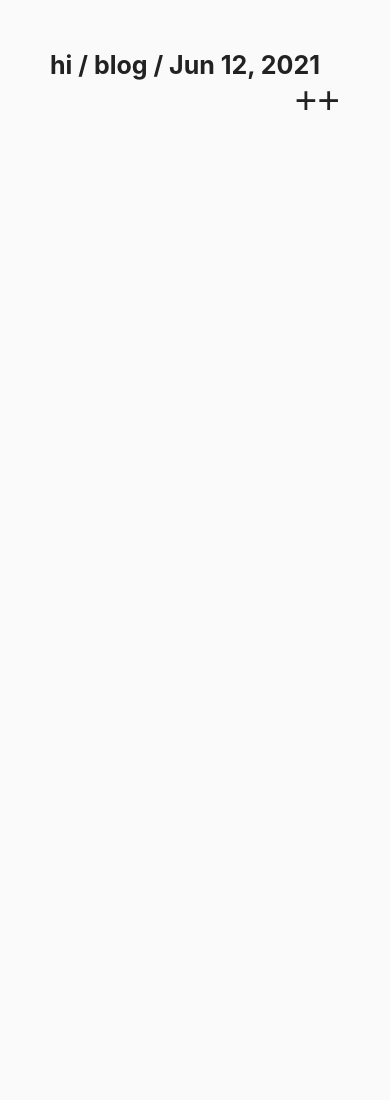
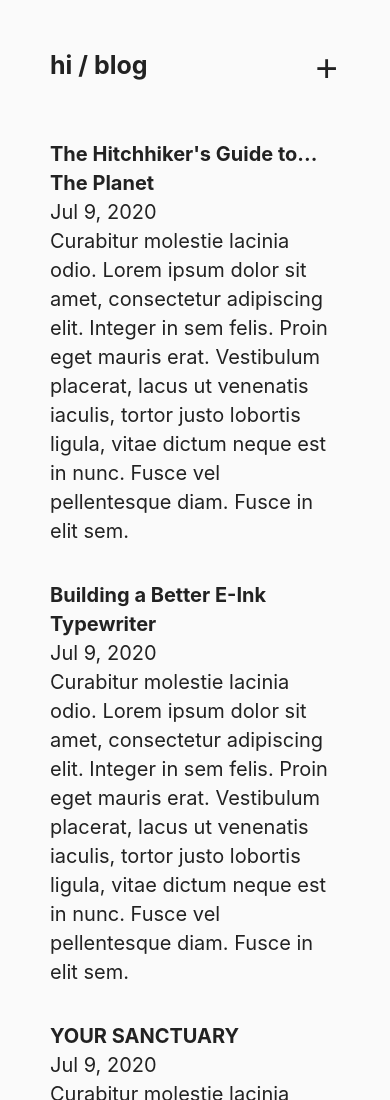
Before and after one commit to hunterirving/upblog, a plain HTML site: page site/blog/index.html in a window 390 px wide. Shown: the top 1100 px of the page. Before the commit the page ends 844 px from the top, so only its background shows below. Drawn offline with Linux system fonts and the light colour scheme.

Commit message:
implemented responsive, two-pane blog layout

```diff
--- a/site/blog/blog.css
+++ b/site/blog/blog.css
@@ -17,6 +17,22 @@ h2 {
 	display: inline;
 }
 
+h3 {
+	font-size: 20px;
+	line-height: 29px;
+	margin: 0px;
+	padding: 0px;
+}
+
+time {
+	font-size: 20px;
+	line-height: 29px;
+}
+
+#breadcrumbs {
+	margin-bottom: 90px;
+}
+
 #plus{
 	float: right;
 	transition: transform .15s;
@@ -24,15 +40,56 @@ h2 {
 	font-size: 40px;
 	font-weight: 900;
 	font-family: 'Times New Roman', Times, serif;
-	margin-top: -3px;
+	margin-top: -5px;
+	transition: .15s ease-in-out;
+	margin-right:2px;
 }
 
-#plus:before{
-	content: '+';
+#plus:hover {
+	color: #6495ed;
+}
+
+#blog_feed {
+	margin-bottom: 60px;
+}
+
+.blog_post {
+	display: flex;
+	flex-shrink: 1;
+	flex-grow: 0;
+	flex-direction: row;
+	margin-bottom: 35px;
+}
+
+.blog_details {
+	flex-basis: 33.3333%;
+	padding-right: 10px;
+}
+
+.blog_brief {
+	flex-basis: 66.6666%;
+	font-size: 20px;
+	font-weight: 400;
+	line-height: 29px;
+	max-width: 66.6667%;
+	padding-left: 15px;
+	padding-right: 10px;
 }
 
 @media (max-width: 700px)  {
 	body {
 			padding-top: 50px;
 	}
+	.blog_post {
+		display: block;
+	}
+	.blog_details {
+		padding: 0px;
+	}
+	.blog_brief {
+		padding: 0px;
+	}
+	#breadcrumbs {
+		margin-bottom: 60px;
+	}
 }
--- a/site/blog/index.html
+++ b/site/blog/index.html
@@ -9,10 +9,83 @@
 		<script src="blog.js"></script>
 	</head>
 	<body class="centered">
-		<span id="breadcrumbs">
-			<h2><a href="../">hi</a> / <a href="">blog</a> / Jun 12, 2021</h2>
+		<div id="breadcrumbs">
+			<h2><a href="../">hi </a>/ blog</h2>
+			<span id="plus" onClick="rotatePlus()">+</span>
+		</div>
+		<div id="blog_feed">
 
-				<span id="plus" onClick="rotatePlus()">+</span>
+			<a href="">
+				<span class="blog_post">
+					<span class="blog_details">
+						<h3>The Hitchhiker's Guide to... The Planet</h3>
+						<time datetime="2020-07-09">Jul 9, 2020</time><br>
+					</span>
+					<span class="blog_brief">
+						Curabitur molestie lacinia odio. Lorem ipsum dolor sit amet, consectetur adipiscing elit. Integer in sem felis. Proin eget mauris erat. Vestibulum placerat, lacus ut venenatis iaculis, tortor justo lobortis ligula, vitae dictum neque est in nunc. Fusce vel pellentesque diam. Fusce in elit sem.
+					</span>
+				</span>
+			</a>
+
+			<a href="">
+				<span class="blog_post">
+					<span class="blog_details">
+						<h3>Building a Better E-Ink Typewriter</h3>
+						<time datetime="2020-07-09">Jul 9, 2020</time><br>
+					</span>
+					<span class="blog_brief">
+						Curabitur molestie lacinia odio. Lorem ipsum dolor sit amet, consectetur adipiscing elit. Integer in sem felis. Proin eget mauris erat. Vestibulum placerat, lacus ut venenatis iaculis, tortor justo lobortis ligula, vitae dictum neque est in nunc. Fusce vel pellentesque diam. Fusce in elit sem.
+					</span>
+				</span>
+			</a>
+
+			<a href="">
+				<span class="blog_post">
+					<span class="blog_details">
+						<h3>YOUR SANCTUARY</h3>
+						<time datetime="2020-07-09">Jul 9, 2020</time><br>
+					</span>
+					<span class="blog_brief">
+						Curabitur molestie lacinia odio. Lorem ipsum dolor sit amet, consectetur adipiscing elit. Integer in sem felis. Proin eget mauris erat. Vestibulum placerat, lacus ut venenatis iaculis, tortor justo lobortis ligula, vitae dictum neque est in nunc. Fusce vel pellentesque diam. Fusce in elit sem.
+					</span>
+				</span>
+			</a>
+
+			<a href="">
+				<span class="blog_post">
+					<span class="blog_details">
+						<h3>Edible Mushroom Foraging in North Carolina</h3>
+						<time datetime="2020-07-09">Jul 9, 2020</time><br>
+					</span>
+					<span class="blog_brief">
+						Curabitur molestie lacinia odio. Lorem ipsum dolor sit amet, consectetur adipiscing elit. Integer in sem felis. Proin eget mauris erat. Vestibulum placerat, lacus ut venenatis iaculis, tortor justo lobortis ligula, vitae dictum neque est in nunc. Fusce vel pellentesque diam. Fusce in elit sem.
+					</span>
+				</span>
+			</a>
+
+			<a href="">
+				<span class="blog_post">
+					<span class="blog_details">
+						<h3>Developing Film at Home with Caffenol</h3>
+						<time datetime="2020-07-09">Jul 9, 2020</time><br>
+					</span>
+					<span class="blog_brief">
+						Curabitur molestie lacinia odio. Lorem ipsum dolor sit amet, consectetur adipiscing elit. Integer in sem felis. Proin eget mauris erat. Vestibulum placerat, lacus ut venenatis iaculis, tortor justo lobortis ligula, vitae dictum neque est in nunc. Fusce vel pellentesque diam. Fusce in elit sem.
+					</span>
+				</span>
+			</a>
+
+			<a href="">
+				<span class="blog_post">
+					<span class="blog_details">
+						<h3>The New hunterirving.com!</h3>
+						<time datetime="2020-07-09">Jul 9, 2020</time><br>
+					</span>
+					<span class="blog_brief">
+						Curabitur molestie lacinia odio. Lorem ipsum dolor sit amet, consectetur adipiscing elit. Integer in sem felis. Proin eget mauris erat. Vestibulum placerat, lacus ut venenatis iaculis, tortor justo lobortis ligula, vitae dictum neque est in nunc. Fusce vel pellentesque diam. Fusce in elit sem.
+					</span>
+				</span>
+			</a>
 
 		</div>
 	</body>
```
